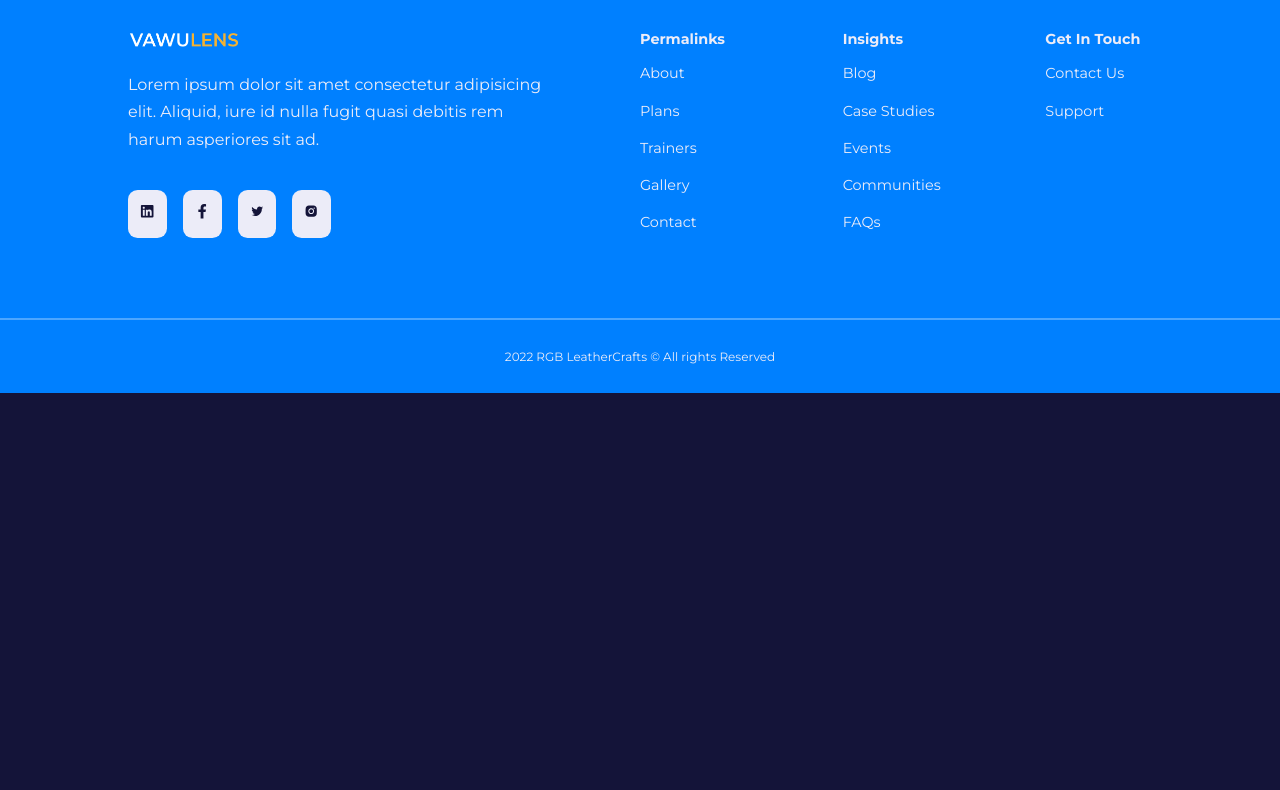
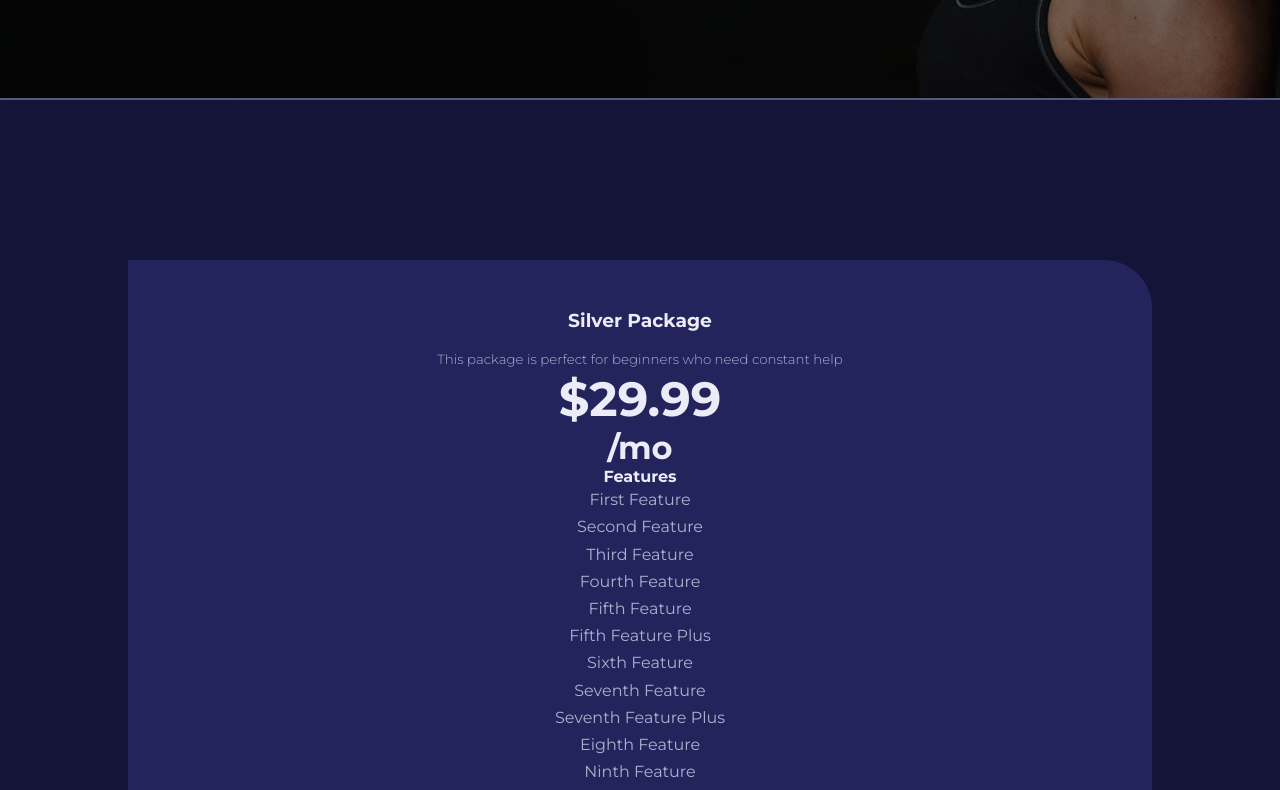
Before and after one commit to kodesand/React-website, a React (Vite) app: page /plans in a window 1280 px wide. Shown: the part 300-1090 px from the top of the page. Before the commit the page ends 800 px from the top, so only its background shows below. Built offline with nearby package versions, Linux system fonts and the light colour scheme.

Commit message:
plans page jsx structure

```diff
--- a/src/pages/plans/Plans.jsx
+++ b/src/pages/plans/Plans.jsx
@@ -1,5 +1,42 @@
+import Header from '@/components/Header'
+import HeaderImage from '/images/header_bg_4.jpg'
+import Card from '@/UI/Card'
+
+import plans from './data.js'
+import './plans.css'
+
 const Plans = () => {
-  return <div>Plans</div>
+  return (
+    <>
+      <Header title='Membership Plans' image={HeaderImage}>
+        Lorem ipsum dolor sit amet consectetur adipisicing elit. Sed obcaecati
+        error voluptate molestiae hic quos aut quidem et ad animi.
+      </Header>
+
+      <section className='plans'>
+        <div className='container plans__container'>
+          {plans.map(({ id, name, desc, price, features }) => {
+            return (
+              <Card key={id} className='plan'>
+                <h3>{name}</h3>
+                <small>{desc}</small>
+                <h1>{`$${price}`}</h1> <h2>/mo</h2>
+                <h4>Features</h4>
+                {features.map(({ feature, available }, index) => {
+                  return (
+                    <p key={index} className={!available ? 'disabled' : ''}>
+                      {feature}
+                    </p>
+                  )
+                })}
+                <button className='btn lg'>Choose Plan</button>
+              </Card>
+            )
+          })}
+        </div>
+      </section>
+    </>
+  )
 }
 
 export default Plans
--- /dev/null
+++ b/src/pages/plans/data.js
@@ -0,0 +1,67 @@
+const plans = [
+  {
+    id: 1,
+    name: 'Silver Package',
+    desc: 'This package is perfect for beginners who need constant help',
+    price: 29.99,
+    features: [
+      { feature: 'First Feature', available: true },
+      { feature: 'Second Feature', available: true },
+      { feature: 'Third Feature', available: true },
+      { feature: 'Fourth Feature', available: true },
+      { feature: 'Fifth Feature', available: true },
+      { feature: 'Fifth Feature Plus', available: false },
+      { feature: 'Sixth Feature', available: false },
+      { feature: 'Seventh Feature', available: false },
+      { feature: 'Seventh Feature Plus', available: false },
+      { feature: 'Eighth Feature', available: false },
+      { feature: 'Ninth Feature', available: false },
+      { feature: 'Tenth Feature', available: false },
+      { feature: 'Eleventh Feature', available: false },
+    ],
+  },
+  {
+    id: 2,
+    name: 'Gold Package',
+    desc: 'This is the perfect package for beginners who know what their doing',
+    price: 49.99,
+    features: [
+      { feature: 'First Feature', available: true },
+      { feature: 'Second Feature', available: true },
+      { feature: 'Third Feature', available: true },
+      { feature: 'Fourth Feature', available: true },
+      { feature: 'Fifth Feature', available: true },
+      { feature: 'Fifth Feature Plus', available: true },
+      { feature: 'Sixth Feature', available: true },
+      { feature: 'Seventh Feature', available: true },
+      { feature: 'Seventh Feature Plus', available: true },
+      { feature: 'Eighth Feature', available: false },
+      { feature: 'Ninth Feature', available: false },
+      { feature: 'Tenth Feature', available: false },
+      { feature: 'Eleventh Feature', available: false },
+    ],
+  },
+  {
+    id: 3,
+    name: 'Platinum Package',
+    desc: 'This package is perfect for busy people who need home service',
+    price: 89.99,
+    features: [
+      { feature: 'First Feature', available: true },
+      { feature: 'Second Feature', available: true },
+      { feature: 'Third Feature', available: true },
+      { feature: 'Fourth Feature', available: true },
+      { feature: 'Fifth Feature', available: true },
+      { feature: 'Fifth Feature Plus', available: true },
+      { feature: 'Sixth Feature', available: true },
+      { feature: 'Seventh Feature', available: true },
+      { feature: 'Seventh Feature Plus', available: true },
+      { feature: 'Eighth Feature', available: true },
+      { feature: 'Ninth Feature', available: true },
+      { feature: 'Tenth Feature', available: true },
+      { feature: 'Eleventh Feature', available: true },
+    ],
+  },
+]
+
+export default plans
```
